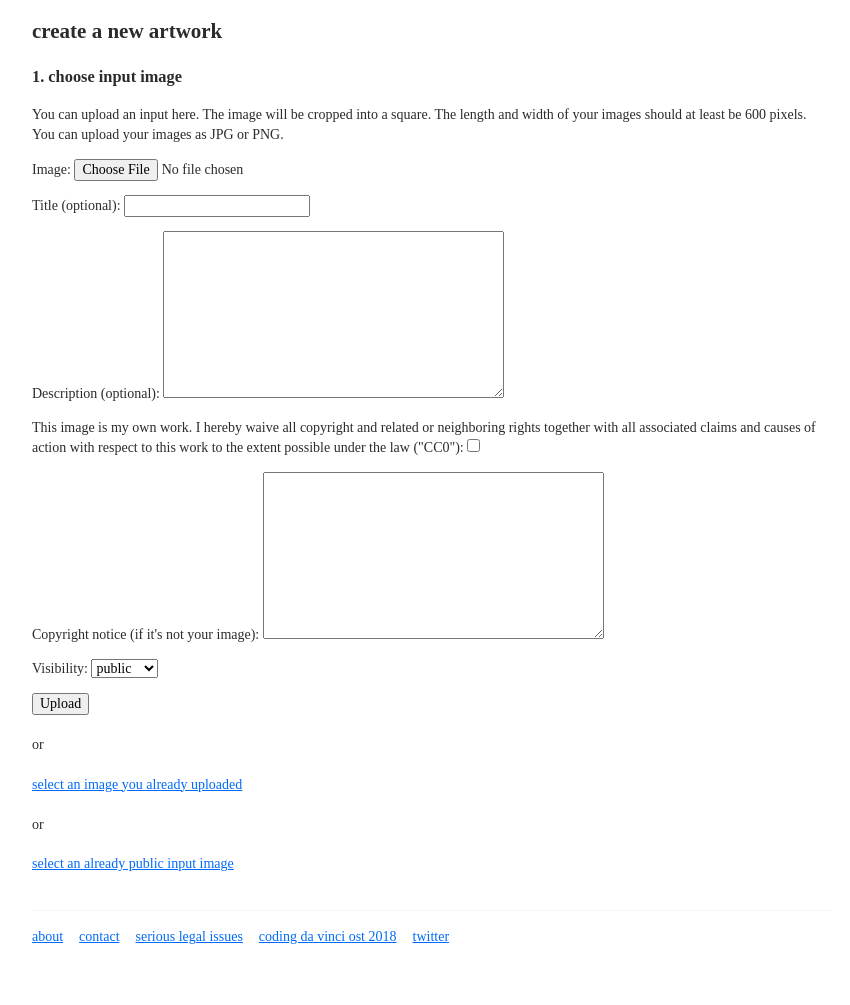
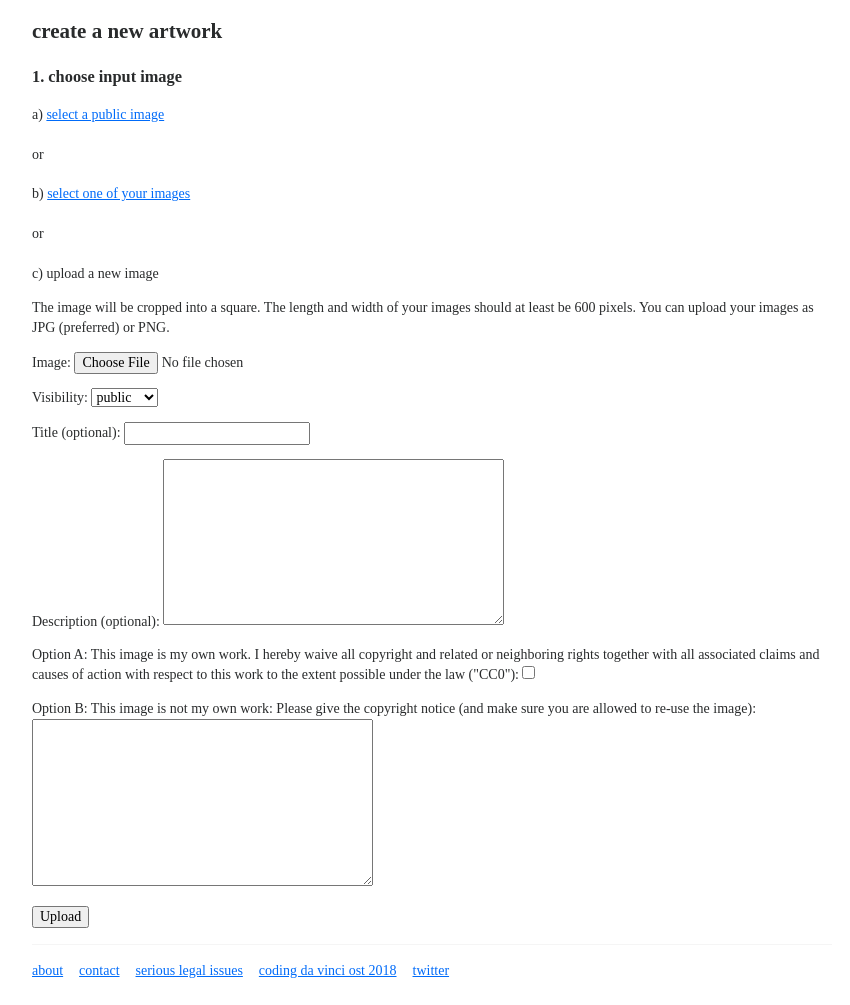
Before and after one commit to jfilter/MDMA, a Django app: page /new/ in a window 1280 px wide. Shown: the part 49-1054 px from the top of the page, without its empty margins (208-1058 px from the left). Before the commit the page ends 993 px from the top, so only its background shows below. Run offline with Django 3.2, Linux system fonts and the light colour scheme; the visitor is signed in with stand-in values (Sample User, id 1); parts of the project's set-up code (start-up, migrations or seed data) failed here and were passed over; some libraries are stand-ins or nearby versions.

Commit message:
improve new page

```diff
--- a/main/forms.py
+++ b/main/forms.py
@@ -16,14 +16,15 @@ class InputImageForm(forms.ModelForm):
         super(InputImageForm, self).__init__(*args, **kwargs)
         self.fields['title'].label = 'Title (optional)'
         self.fields['description'].label = 'Description (optional)'
-        self.fields['copyright_notice'].label = 'Copyright notice (if it\'s not your image)'
         self.fields[
-            'public_domain'].label = 'This image is my own work. I hereby waive all copyright and related or neighboring rights together with all associated claims and causes of action with respect to this work to the extent possible under the law ("CC0")'
+            'copyright_notice'].label = 'Option B: This image is not my own work: Please give the copyright notice (and make sure you are allowed to re-use the image)'
+        self.fields[
+            'public_domain'].label = 'Option A: This image is my own work. I hereby waive all copyright and related or neighboring rights together with all associated claims and causes of action with respect to this work to the extent possible under the law ("CC0")'
 
     class Meta:
         model = InputImage
-        fields = ('image', 'title', 'description', 'public_domain',
-                  'copyright_notice', 'visibility')
+        fields = ('image', 'visibility', 'title', 'description', 'public_domain',
+                  'copyright_notice')
 
     def clean(self):
         cleaned_data = super().clean()
--- a/templates/new.html
+++ b/templates/new.html
@@ -5,18 +5,18 @@
 {% block content %}
 <h2>create a new artwork</h2>
 <h3>1. choose input image</h3>
-<p>You can upload an input here. The image will be cropped into a square. The length and width of your images should at least be 600 pixels. You can upload your images as JPG or PNG.</p>
+
+a) <a href="{% url 'input_images' %}{{additional}}">select a public image</a> <br/><br/>
+or <br /><br/>
+b) <a href="{% url 'my_input_images' %}{{additional}}">select one of your images</a> <br/><br/>
+or <br /><br/>
+c) upload a new image
+<p>The image will be cropped into a square. The length and width of your images should at least be 600 pixels. You can upload your images as JPG (preferred) or PNG.</p>
 
 <form method="post" enctype="multipart/form-data">
   {% csrf_token %}
   {{ form.as_p }}
   <button type="submit">Upload</button>
 </form>
-<br />
-or <br /><br/>
-
-<a href="{% url 'my_input_images' %}{{additional}}">select an image you already uploaded</a> <br/><br/>
-or <br /><br/>
-<a href="{% url 'input_images' %}{{additional}}">select an already public input image</a> <br/><br/>
 
 {% endblock %}
```
